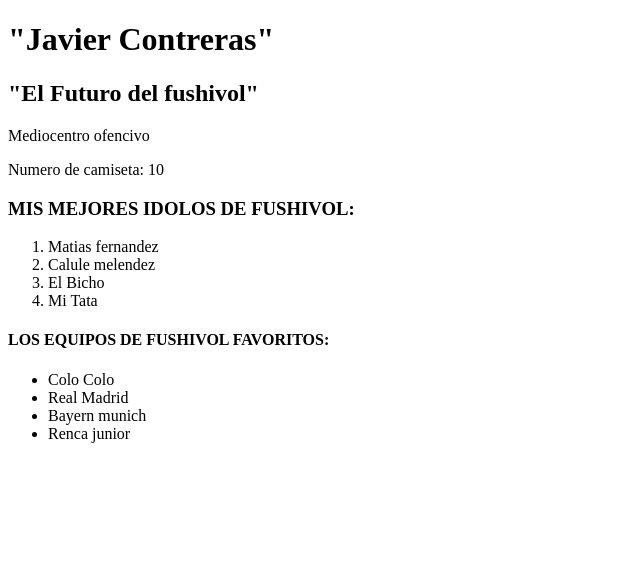
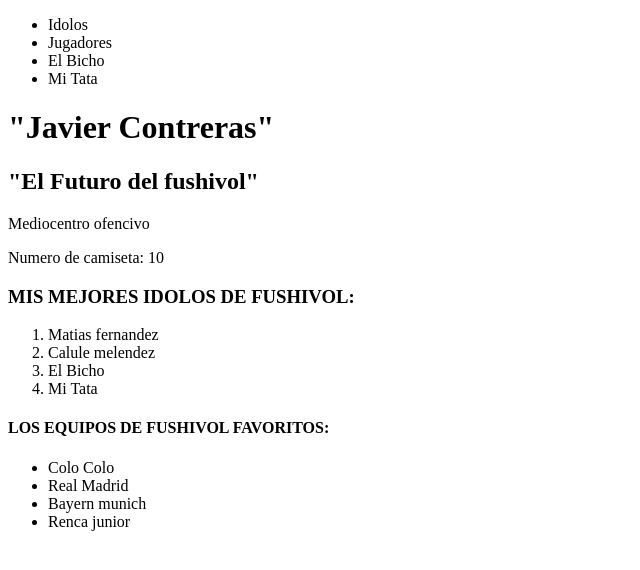
Before and after one commit to JavoAnashe/JavoAnashe.github.io, a plain HTML site: page index.html in a window 1280 px wide. Shown: the whole page, without its empty margins (0-640 px from the left). Drawn offline with Linux system fonts and the light colour scheme.

Commit message:
Update index.html

```diff
--- a/index.html
+++ b/index.html
@@ -5,8 +5,15 @@
    </head>
 
    <body>
-
-         <h1>"Javier Contreras"</h1>
+         <div id="menu">
+            <ul>
+               <li>Idolos</li>
+               <li>Jugadores</li>
+               <li>El Bicho</li>
+               <li>Mi Tata</li>
+            </ul>
+         </div>
+      <h1>"Javier Contreras"</h1>
 
          <h2> "El Futuro del fushivol"
          </h2>
```
